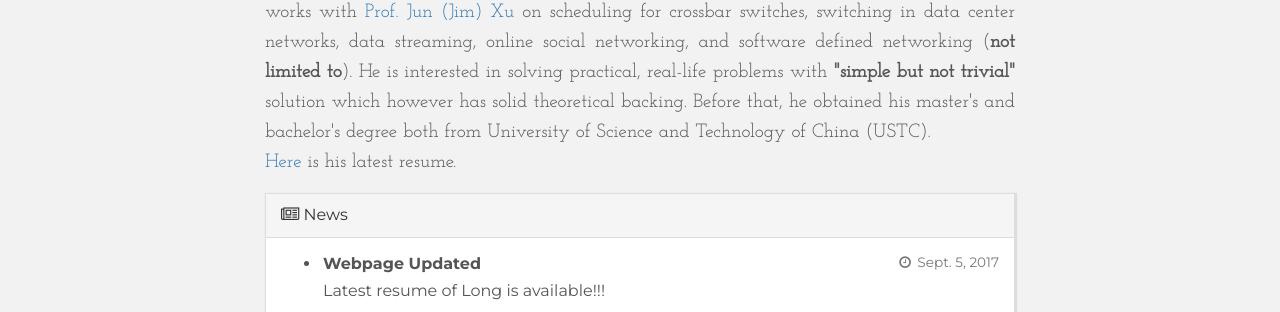
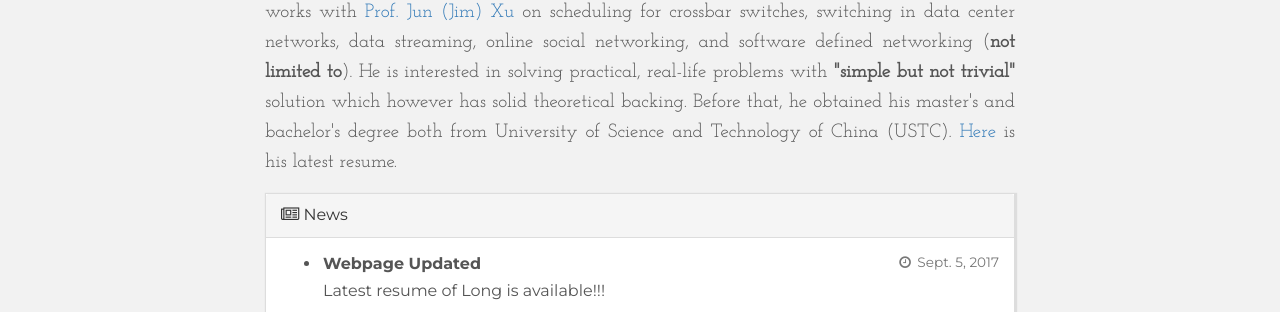
Before and after one commit to lgong30/lgong30.github.io, a Jekyll site: the page built from index.html, in a window 1280 px wide and 1381 px high. Shown: the part 629-941 px from the top of the window. Built offline with Jekyll 4.4.1, drawn with Linux system fonts in a browser that asks for light colours; nearby versions of some CDN libraries; comment, search, counter and statistics services are not loaded.

```diff
--- a/_includes/self.html
+++ b/_includes/self.html
@@ -1,2 +1,2 @@
 <!-- self introduce -->
-Long Gong is a third-year Ph.D. candidate at Georgia Institute of Technology. Currently, he works with <a href="{{ site.advisor.PhD.url }}">Prof. {{ site.advisor.PhD.name }}</a> on {% for ri in site.research_interests %}{% if forloop.last == true %} and {% endif %}{{ ri }}{% if forloop.last == false %}, {% endif %}{% endfor %} (<B>not limited to</B>). He is interested in solving practical, real-life problems with <B>"simple but not trivial"</B> solution which however has solid theoretical backing. Before that, he obtained his master's and bachelor's degree both from University of Science and Technology of China (USTC). <br/><a href="{{ site.url }}assets/files/long_full_2018.pdf">Here</a> is his latest resume.
+Long Gong is a third-year Ph.D. candidate at Georgia Institute of Technology. Currently, he works with <a href="{{ site.advisor.PhD.url }}">Prof. {{ site.advisor.PhD.name }}</a> on {% for ri in site.research_interests %}{% if forloop.last == true %} and {% endif %}{{ ri }}{% if forloop.last == false %}, {% endif %}{% endfor %} (<B>not limited to</B>). He is interested in solving practical, real-life problems with <B>"simple but not trivial"</B> solution which however has solid theoretical backing. Before that, he obtained his master's and bachelor's degree both from University of Science and Technology of China (USTC). <a href="{{ site.url }}assets/files/long_full_2018.pdf">Here</a> is his latest resume.
```
